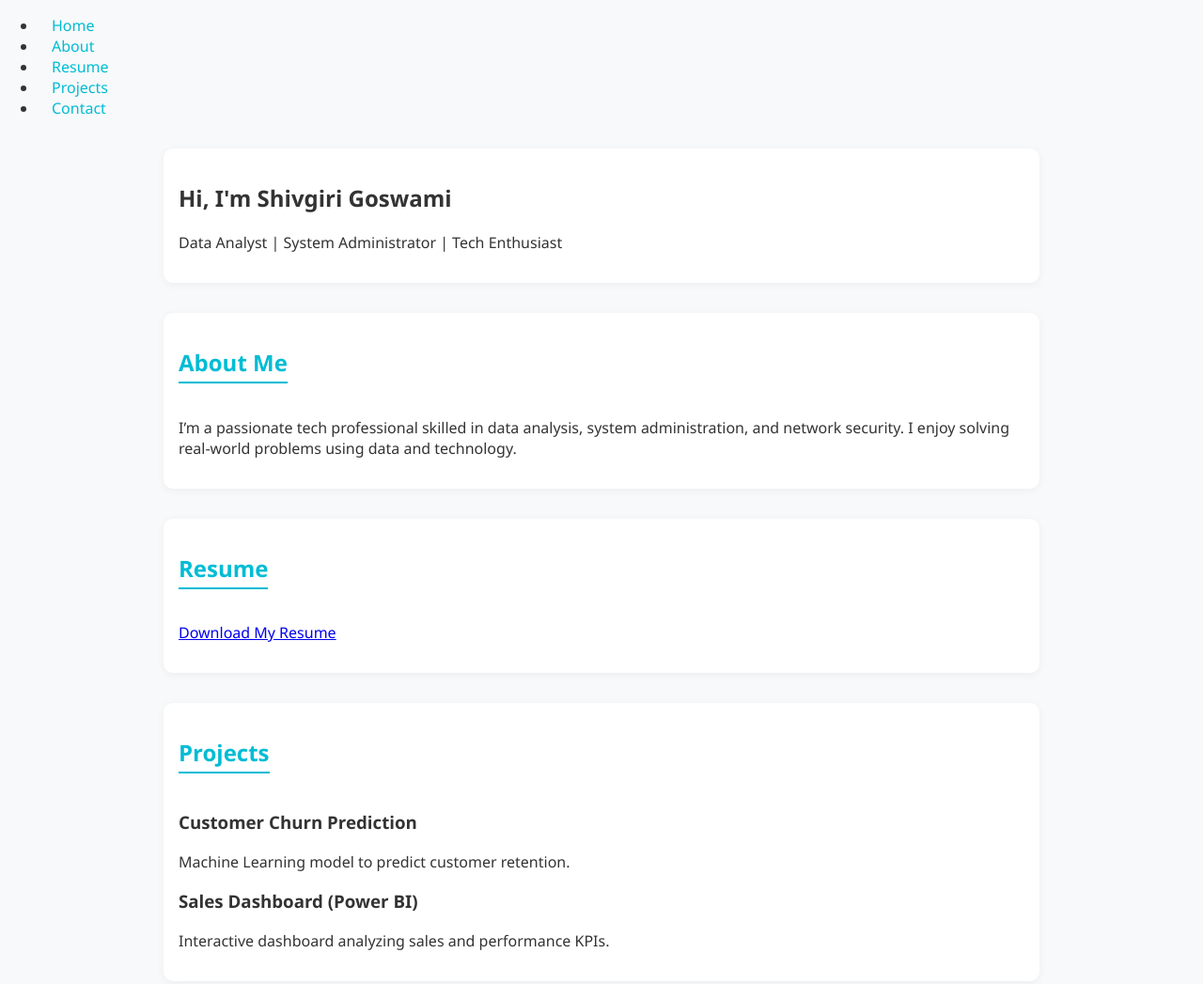
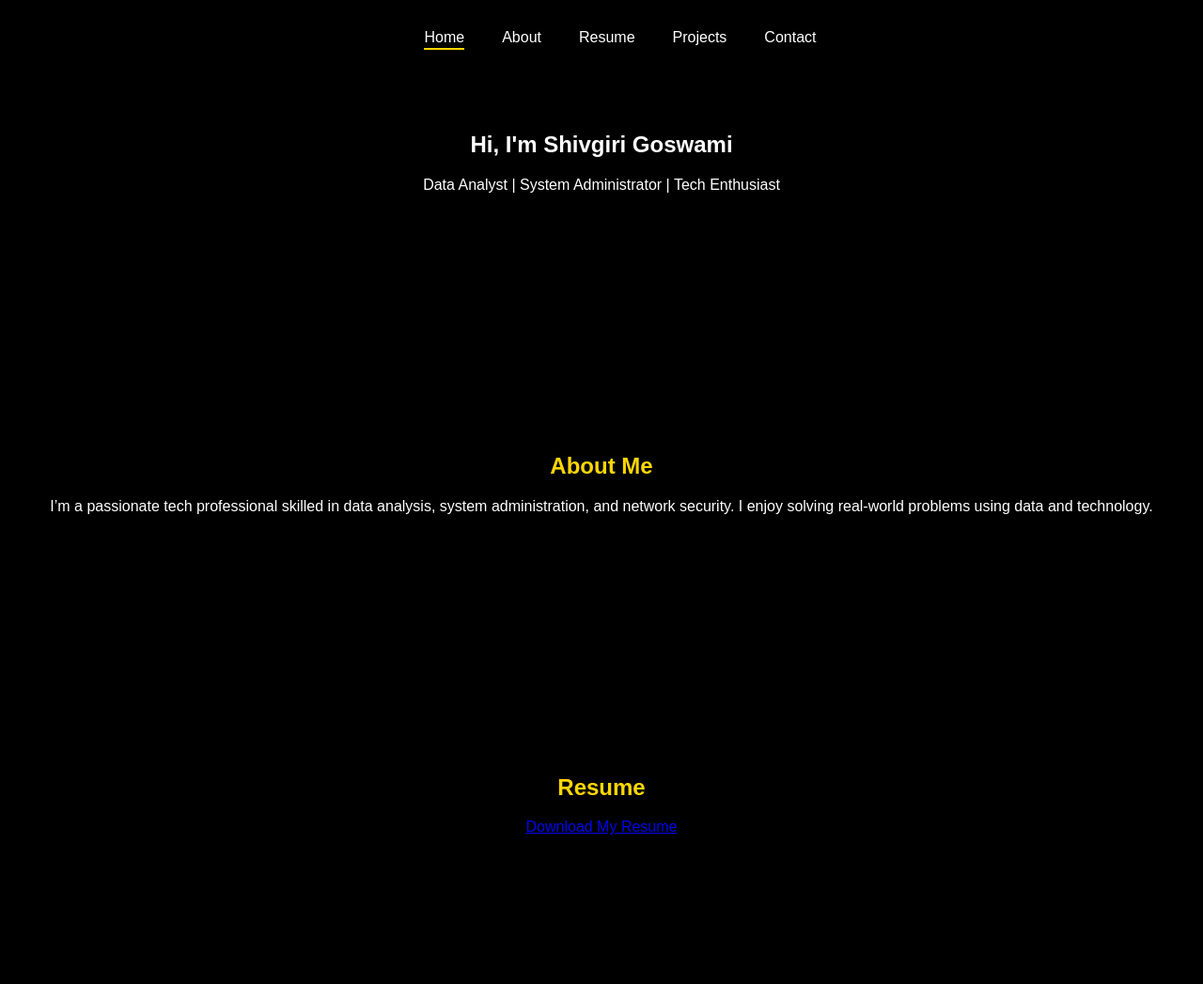
Before and after one commit to SGIT1999/shivgiri-goswami.github.io, a plain HTML site: page index.html in a window 1280 px wide. Shown: the top 1047 px of the page at 94% size. Drawn offline with Linux system fonts and the light colour scheme.

Commit message:
Update style.css

```diff
--- a/style.css
+++ b/style.css
@@ -1,62 +1,78 @@
 body {
-  font-family: "Segoe UI", sans-serif;
-  background: #f8f9fa;
-  color: #333;
   margin: 0;
-  padding: 0;
+  font-family: "Poppins", sans-serif;
+  background-color: #000;
+  color: #fff;
+  scroll-behavior: smooth;
 }
 
-header {
-  background: #1e1e2f;
-  color: white;
-  text-align: center;
-  padding: 2rem 1rem;
+/* Navbar */
+.navbar {
+  background: #000;
+  position: fixed;
+  width: 100%;
+  top: 0;
+  padding: 15px 0;
+  z-index: 10;
+  display: flex;
+  justify-content: center;
 }
 
-header h1 span {
-  color: #00bcd4;
+.navbar ul {
+  display: flex;
+  gap: 40px;
+  list-style: none;
 }
 
-nav a {
-  margin: 0 15px;
-  color: #00bcd4;
+.navbar a {
   text-decoration: none;
+  color: #fff;
   font-weight: 500;
+  position: relative;
 }
 
-section {
-  max-width: 900px;
-  margin: 2rem auto;
-  padding: 1rem;
-  background: white;
-  border-radius: 10px;
-  box-shadow: 0 2px 10px rgba(0, 0, 0, 0.05);
+.navbar a::after {
+  content: "";
+  position: absolute;
+  width: 0;
+  height: 2px;
+  left: 0;
+  bottom: -5px;
+  background: gold;
+  transition: width 0.3s;
 }
 
-h2 {
-  color: #00bcd4;
-  border-bottom: 2px solid #00bcd4;
-  display: inline-block;
-  padding-bottom: 4px;
+.navbar a:hover::after,
+.navbar a.active::after {
+  width: 100%;
 }
 
-.project {
-  background: #f4f4f4;
-  padding: 1rem;
-  margin: 1rem 0;
-  border-radius: 8px;
+/* Sections */
+.section {
+  padding: 120px 20px;
+  text-align: center;
 }
 
-.project a {
-  color: #1e88e5;
-  text-decoration: none;
-  font-weight: 500;
+.section h2 {
+  color: gold;
 }
 
-footer {
-  text-align: center;
-  padding: 1rem;
-  background: #1e1e2f;
-  color: white;
-  font-size: 0.9rem;
+/* Project Cards */
+.project-list {
+  display: flex;
+  justify-content: center;
+  flex-wrap: wrap;
+  gap: 20px;
 }
+
+.project-card {
+  background: #111;
+  padding: 20px;
+  border-radius: 10px;
+  width: 250px;
+  transition: transform 0.3s;
+}
+
+.project-card:hover {
+  transform: scale(1.05);
+}
```
